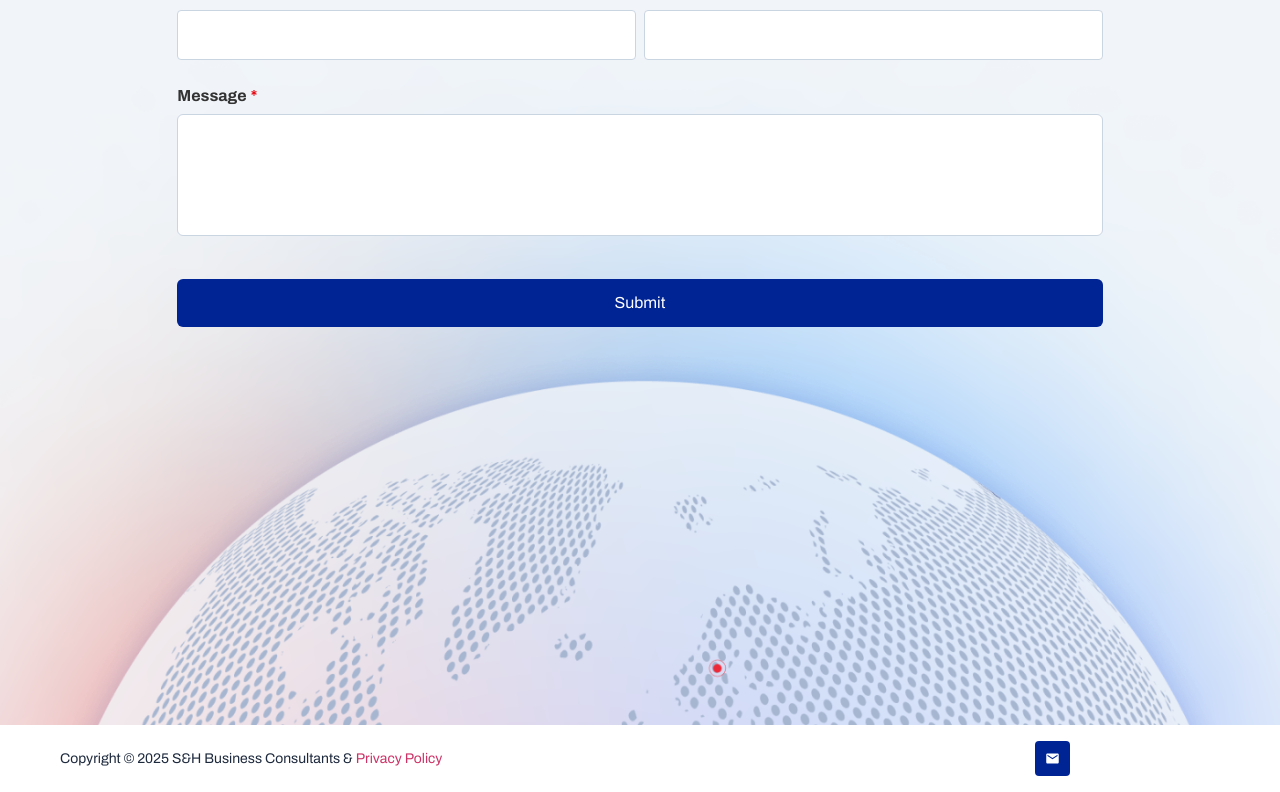
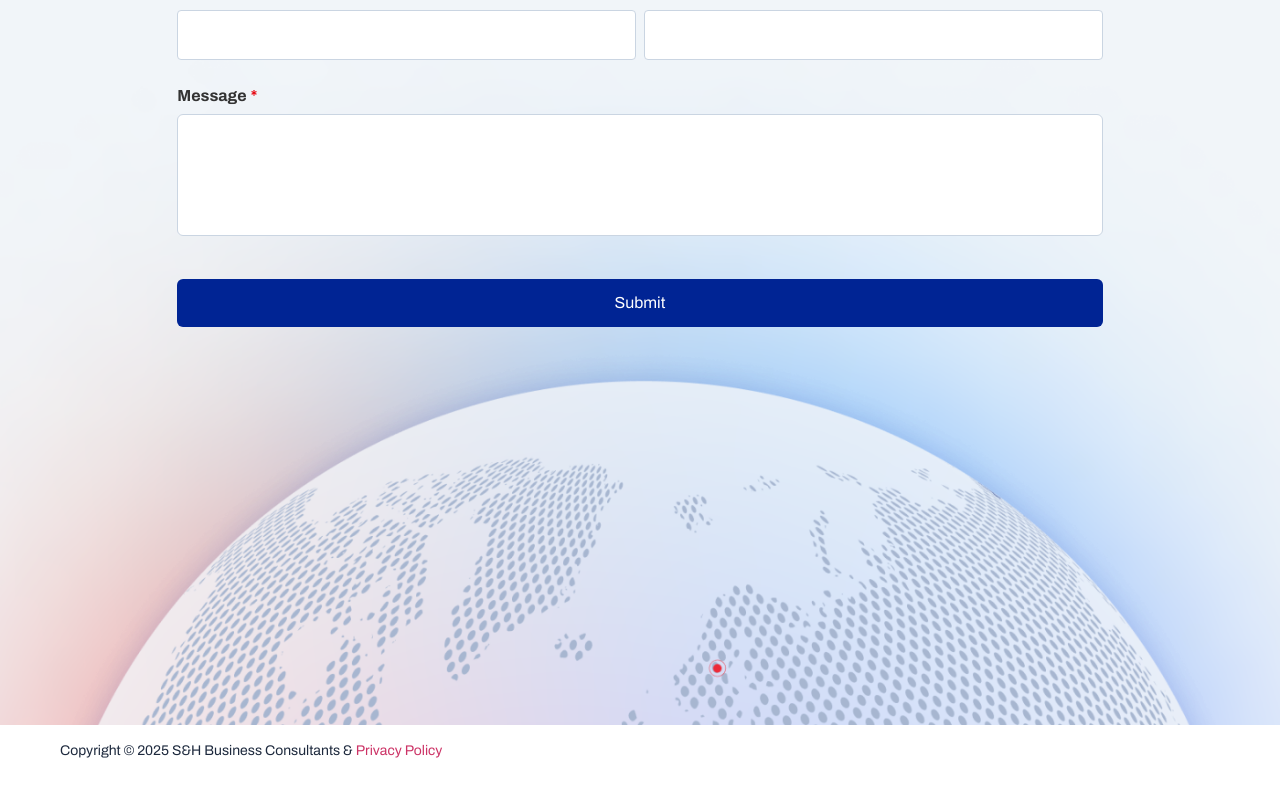
Before and after one commit to huzaifashuaib/shConsultant, a Next.js app: page / in a window 1280 px wide. Shown: the part 6254-7046 px from the top of the page. Built offline with nearby package versions, Linux system fonts and the light colour scheme.

Commit message:
fix: footer mail icon removed

```diff
--- a/src/components/footer/Footer.jsx
+++ b/src/components/footer/Footer.jsx
@@ -23,7 +23,8 @@ const Footer = () => {
   return (
     <>
       <div className="flex flex-col md:flex-row items-center py-2.5 md:max-w-390 gap-2 mx-auto md:px-15 md:py-4">
-        <p className="text-slate-800 text-sm 2xl:w-full max-2xl:w-5/6 max-md:text-center max-md:p-2.5 max-lg:mt-[4%] ">
+        <p className="text-slate-800 text-sm w-full max-md:text-center max-md:p-2.5 max-lg:mt-[4%] ">
+          {/* <p className="text-slate-800 text-sm 2xl:w-full max-2xl:w-5/6 max-md:text-center max-md:p-2.5 max-lg:mt-[4%] "> */}
           Copyright © {year} S&H Business Consultants &{" "}
           <Link
             href={""}
@@ -33,12 +34,12 @@ const Footer = () => {
           </Link>
         </p>
 
-        <Link
+        {/* <Link
           href={"#main"}
           className="p-2.5 font-bold bg-primary cursor-pointer hover:ring-2 hover:ring-customBlue hover:bg-hover-color hover:shadow-sm transition-all duration-150 ease-in-out text-white rounded-sm"
         >
           <MdEmail size={15} />
-        </Link>
+        </Link> */}
       </div>
 
       <button
```
